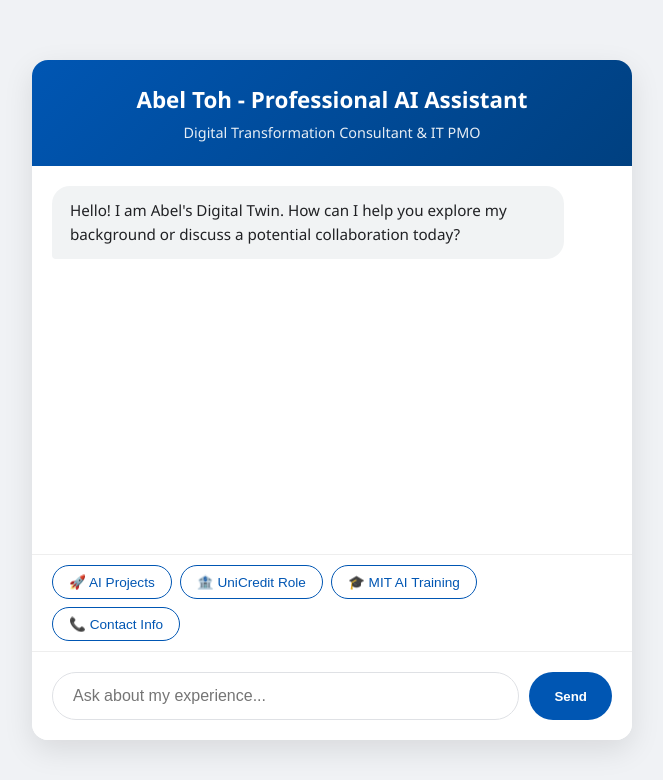
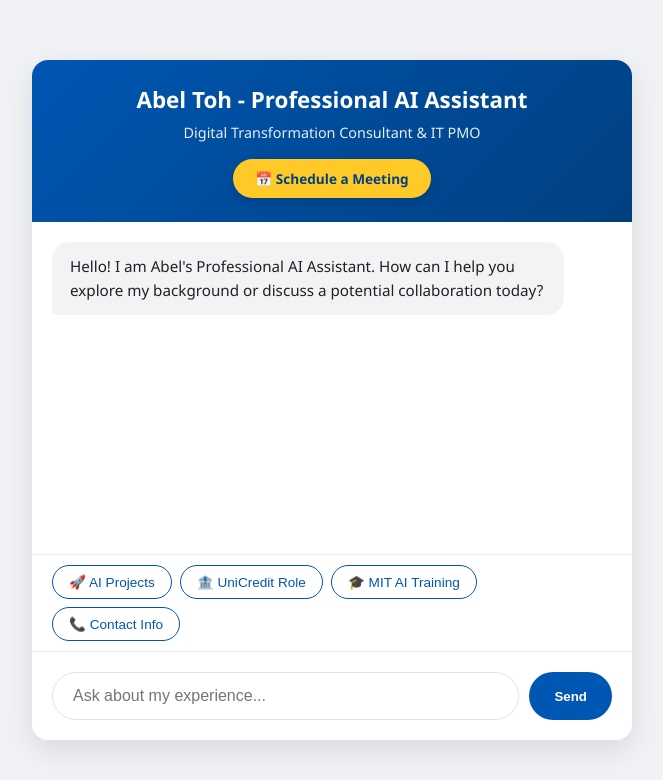
Before and after one commit to Abel-lab-dot/Personal-Agentic-AI, a Flask app: page / in a window 1280 px wide. Shown: the top 780 px of the page, without its empty margins (308-971 px from the left). Run offline with Flask 3, Linux system fonts and the light colour scheme.

Commit message:
index.html

```diff
--- a/templates/index.html
+++ b/templates/index.html
@@ -42,7 +42,27 @@
             text-align: center;
         }
         .header h3 { margin: 0; font-size: 1.4rem; }
-        .header p { margin: 8px 0 0; font-size: 0.9rem; opacity: 0.9; }
+        .header p { margin: 8px 0 12px; font-size: 0.9rem; opacity: 0.9; }
+
+        /* Gold Schedule Button */
+        .schedule-btn {
+            display: inline-block;
+            background-color: #ffca28;
+            color: #004080;
+            text-decoration: none;
+            padding: 10px 22px;
+            border-radius: 25px;
+            font-weight: bold;
+            font-size: 0.85rem;
+            transition: all 0.2s ease;
+            box-shadow: 0 4px 12px rgba(0,0,0,0.15);
+            margin-top: 5px;
+        }
+        .schedule-btn:hover {
+            background-color: #ffd54f;
+            transform: translateY(-2px);
+            box-shadow: 0 6px 15px rgba(0,0,0,0.2);
+        }
 
         .chat-box {
             flex-grow: 1;
@@ -73,7 +93,6 @@
             border-bottom-left-radius: 4px;
         }
 
-        /* Quick Action Buttons */
         .quick-actions {
             padding: 10px 20px;
             display: flex;
@@ -81,7 +100,7 @@
             gap: 8px;
             background-color: #fff;
             border-top: 1px solid #eee;
-            transition: opacity 0.3s ease, visibility 0.3s;
+            transition: opacity 0.3s ease;
         }
         .action-chip {
             background-color: #fff;
@@ -112,9 +131,7 @@
             border-radius: 30px;
             font-size: 1rem;
             outline: none;
-            transition: border 0.3s;
         }
-        .input-container input:focus { border-color: #0056b3; }
         .input-container button {
             background-color: #0056b3;
             color: #fff;
@@ -124,9 +141,7 @@
             margin-left: 10px;
             cursor: pointer;
             font-weight: bold;
-            transition: transform 0.2s;
         }
-        .input-container button:active { transform: scale(0.95); }
     </style>
 </head>
 <body>
@@ -134,11 +149,14 @@
         <div class="header">
             <h3>Abel Toh - Professional AI Assistant</h3>
             <p>Digital Transformation Consultant & IT PMO</p>
+            <a href="https://calendar.google.com/calendar/u/0?cid=dG9oY29uc3RhbnRAZ21haWwuY29t" target="_blank" class="schedule-btn">
+                📅 Schedule a Meeting
+            </a>
         </div>
 
         <div class="chat-box" id="chat-box">
             <div class="message bot">
-                Hello! I am Abel's Digital Twin. How can I help you explore my background or discuss a potential collaboration today?
+                Hello! I am Abel's Professional AI Assistant. How can I help you explore my background or discuss a potential collaboration today?
             </div>
         </div>
 
@@ -164,13 +182,10 @@
 
             sendButton.addEventListener('click', sendMessage);
 
-            // 🌟 IMPROVEMENT: Buttons fade away as soon as user starts typing
             userInput.addEventListener('input', () => {
                 if (userInput.value.length > 0) {
                     quickActions.style.opacity = '0';
-                    setTimeout(() => {
-                        if(userInput.value.length > 0) quickActions.style.display = 'none';
-                    }, 300);
+                    setTimeout(() => { if(userInput.value.length > 0) quickActions.style.display = 'none'; }, 300);
                 } else {
                     quickActions.style.display = 'flex';
                     setTimeout(() => { quickActions.style.opacity = '1'; }, 10);
@@ -188,7 +203,6 @@
                 const message = userInput.value.trim();
                 if (message === '') return;
 
-                // GA4 Tracking
                 if (typeof gtag === 'function') {
                     gtag('event', 'ai_chat_message', { 'user_query_length': message.length });
                 }
@@ -210,7 +224,6 @@
                     const reader = response.body.getReader();
                     const decoder = new TextDecoder();
 
-                    // 🌟 TYPEWRITER EFFECT LOGIC
                     let queue = "";
                     let isTyping = false;
 
@@ -218,12 +231,25 @@
                         if (isTyping || queue.length === 0) return;
                         isTyping = true;
                         while (queue.length > 0) {
-                            // Extract one character/chunk to simulate typing
-                            const char = queue.charAt(0);
-                            botMessageElement.innerHTML += char;
-                            queue = queue.substring(1);
+                            // 🌟 SMART HTML HANDLING: Detect tags and render them instantly
+                            if (queue.startsWith("<")) {
+                                const tagEnd = queue.indexOf(">") + 1;
+                                if (tagEnd > 0) {
+                                    const tag = queue.substring(0, tagEnd);
+                                    botMessageElement.innerHTML += tag;
+                                    queue = queue.substring(tagEnd);
+                                } else {
+                                    // Fallback if tag is incomplete in this chunk
+                                    botMessageElement.innerHTML += queue.charAt(0);
+                                    queue = queue.substring(1);
+                                }
+                            } else {
+                                const char = queue.charAt(0);
+                                botMessageElement.innerHTML += char;
+                                queue = queue.substring(1);
+                                await new Promise(r => setTimeout(r, 15));
+                            }
                             chatBox.scrollTop = chatBox.scrollHeight;
-                            await new Promise(r => setTimeout(r, 15)); // Adjust speed here (15ms)
                         }
                         isTyping = false;
                     }
@@ -235,8 +261,7 @@
                         processQueue();
                     }
                 } catch (error) {
-                    console.error('Error:', error);
-                    botMessageElement.innerHTML = 'Sorry, I encountered an error. Please try again.';
+                    botMessageElement.innerHTML = 'Sorry, I encountered an error.';
                 }
             }
 
```
